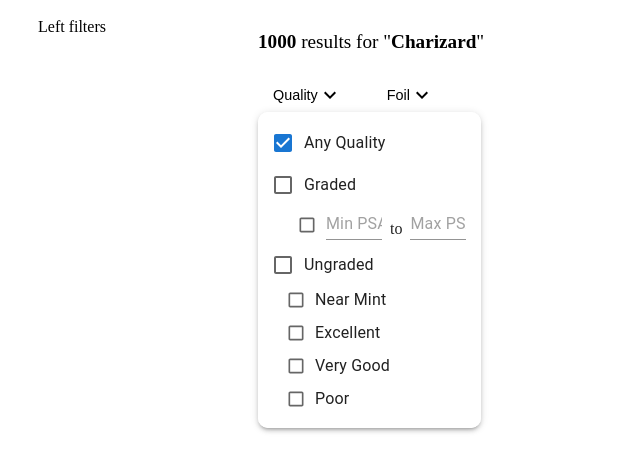
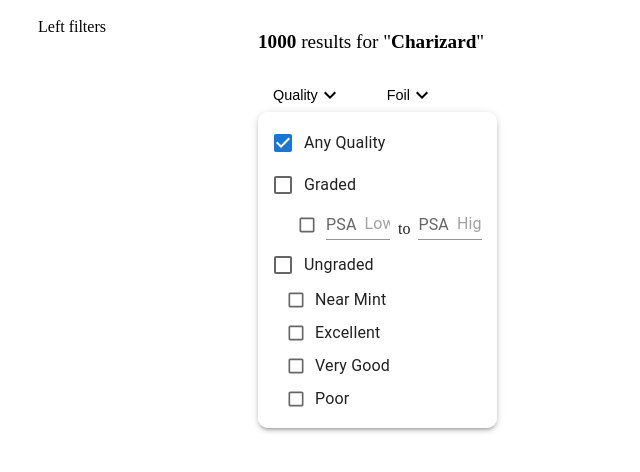
Before and after one commit to andre-fong/SUPERBIDDO, a Next.js app in the folder frontend/: page /results in a window 1280 px wide. Both pictures are taken after a click on the button "Quality". Shown: the top 472 px of the page, without its empty margins (0-640 px from the left). Built offline with nearby package versions, Linux system fonts and the light colour scheme.

Commit message:
fix: Fix PSA input behavior

```diff
--- a/frontend/pages/results.tsx
+++ b/frontend/pages/results.tsx
@@ -19,6 +19,7 @@
   AuctionFoilFilters,
 } from "@/types/auctionTypes";
 import TextField from "@mui/material/TextField";
+import InputAdornment from "@mui/material/InputAdornment";
 
 export default function Results({
   setCurPage,
@@ -121,6 +122,25 @@
     }
   }
 
+  function handlePSAChange(event: React.ChangeEvent<HTMLInputElement>) {
+    const { name, value } = event.target;
+    let grade = parseInt(value);
+
+    if (value === "") {
+      setQualitySearchFilters((prev) => ({
+        ...prev,
+        [name]: null,
+      }));
+    } else if (isNaN(grade) || grade < 1 || grade > 10) {
+      // TODO: Show error message
+    } else {
+      setQualitySearchFilters((prev) => ({
+        ...prev,
+        [name]: grade,
+      }));
+    }
+  }
+
   function handleFoilChange(event: React.ChangeEvent<HTMLInputElement>) {
     setFoilSearchFilter(event.target.value as AuctionFoilFilters);
   }
@@ -209,22 +229,50 @@
                                 size="small"
                               />
                               <TextField
-                                placeholder="Min PSA"
+                                placeholder="Low"
+                                name="lowGrade"
+                                title="Min PSA grade to filter by"
+                                value={qualitySearchFilters.lowGrade || ""}
+                                onChange={handlePSAChange}
+                                autoComplete="off"
                                 variant="standard"
                                 size="small"
                                 sx={{
-                                  width: "7ch",
+                                  width: "8ch",
                                   marginRight: "1ch",
+                                }}
+                                slotProps={{
+                                  input: {
+                                    startAdornment: (
+                                      <InputAdornment position="start">
+                                        PSA
+                                      </InputAdornment>
+                                    ),
+                                  },
                                 }}
                               />
                               <span className={styles.psa_grade_to}>to</span>
                               <TextField
-                                placeholder="Max PSA"
+                                placeholder="High"
+                                name="highGrade"
+                                title="Max PSA grade to filter by"
+                                value={qualitySearchFilters.highGrade || ""}
+                                onChange={handlePSAChange}
+                                autoComplete="off"
                                 variant="standard"
                                 size="small"
                                 sx={{
-                                  width: "7ch",
+                                  width: "8ch",
                                   marginLeft: "1ch",
+                                }}
+                                slotProps={{
+                                  input: {
+                                    startAdornment: (
+                                      <InputAdornment position="start">
+                                        PSA
+                                      </InputAdornment>
+                                    ),
+                                  },
                                 }}
                               />
                             </div>
```
